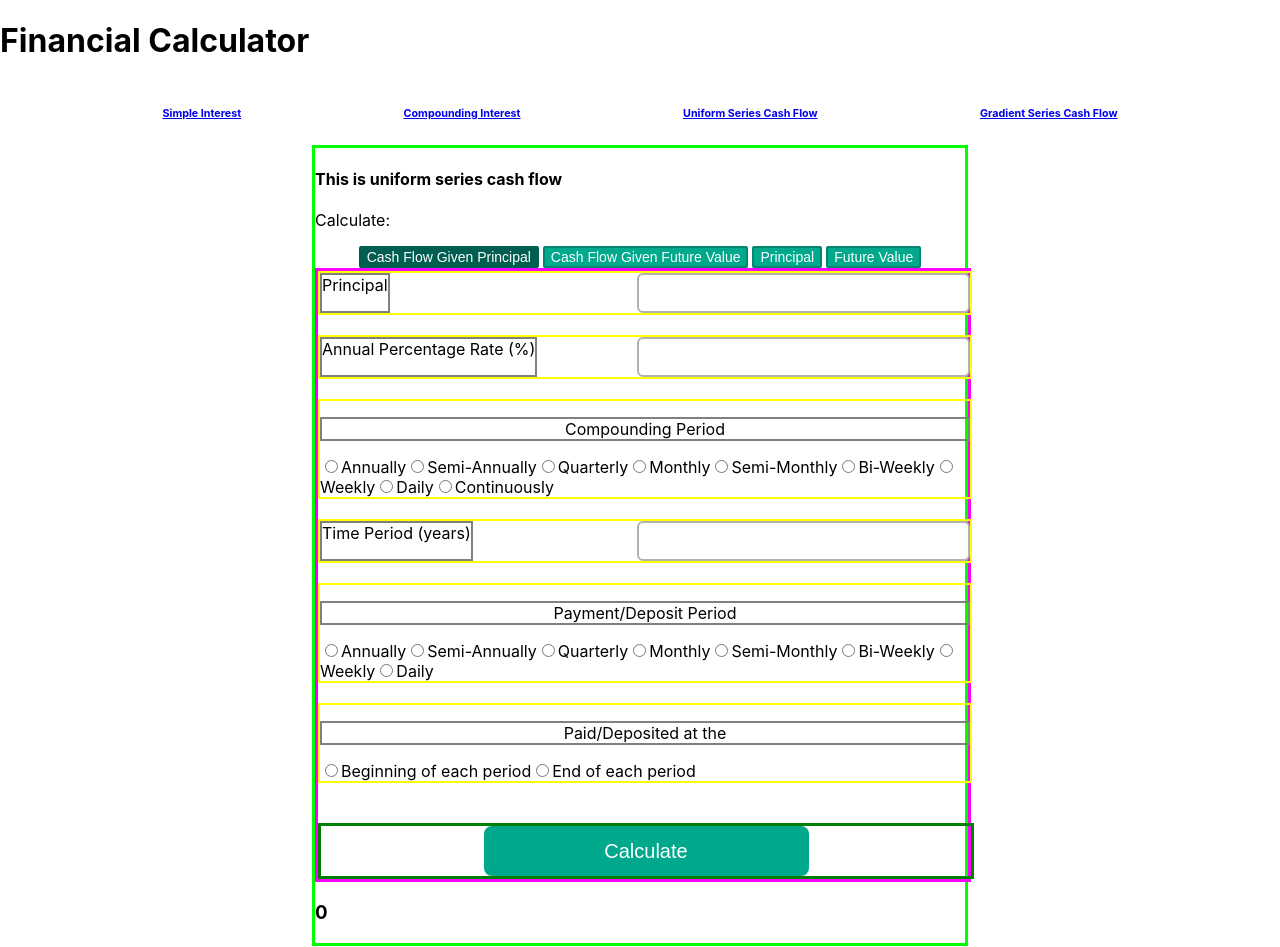
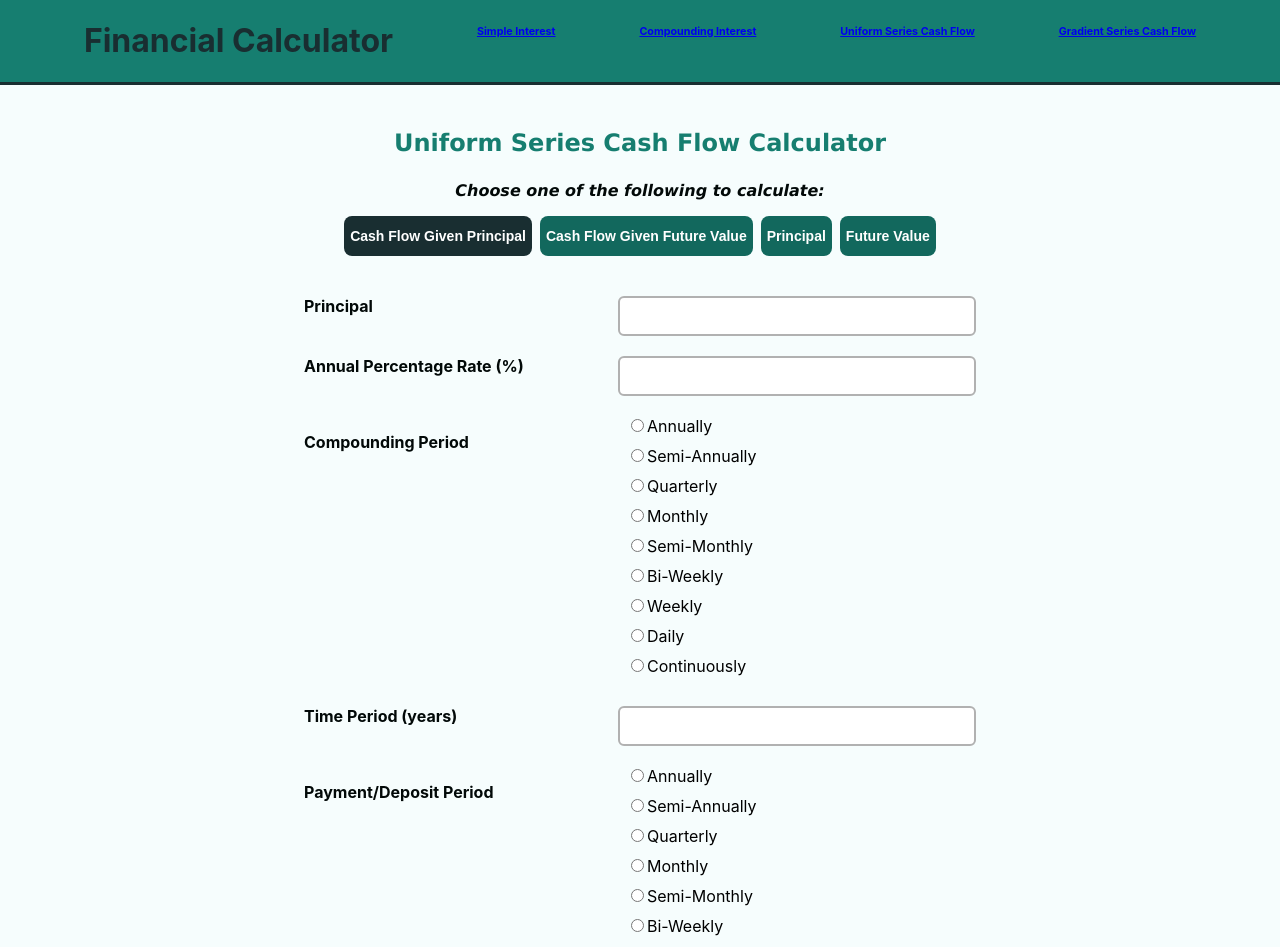
Before and after one commit to eddie-an/Financial-Calculator, a React (Create React App) app: page /uniform-series-cash-flow in a window 1280 px wide. Shown: the top 947 px of the page. Built offline with nearby package versions, Linux system fonts and the light colour scheme.

Commit message:
picked a color theme. Created components for radio buttons

```diff
--- a/src/App.js
+++ b/src/App.js
@@ -6,15 +6,33 @@ import UniformSeriesCashFlow from "./components/UniformSeriesCashFlow";
 import GradientSeriesCashFlow from "./components/GradientSeriesCashFlow";
 import Layout from "./components/Layout";
 
+/**
+ * This method is used to return a component for an individual radio input button
+ * This shortens the JSX code and removes repetitive code for radio input button
+ * @param {String} labelTitle The text to be displayed on the radio input button label
+ * @param {String} id         The id to be used for each radio button. Id is used to identify each button for CSS styling
+ * @param {String} name       The name which is used to group each radio button together
+ * @param {Function} onClick  The function to call when the radio input button is clicked
+ */
+function RadioButton({ labelTitle, id, name, onClick }) {
+
+  return (
+      <div className="input-radio-option">
+          <input type="radio" id={id} name={name} onClick={onClick} required></input>
+          <label htmlFor={id}>{labelTitle}</label>
+      </div>
+  );
+}
+
 function App() {
   return (
     <BrowserRouter>
       <Routes>
         <Route path="/" element={<Layout/>}>
             <Route path="/simple-interest" element={<SimpleInterest/>}/>
-            <Route path="/compounding-interest" element={<CompoundingInterest/>}/>
-            <Route path="/uniform-series-cash-flow" element={<UniformSeriesCashFlow/>}/>
-            <Route path="/gradient-series-cash-flow" element={<GradientSeriesCashFlow/>}/>
+            <Route path="/compounding-interest" element={<CompoundingInterest RadioButton={RadioButton}/>}/>
+            <Route path="/uniform-series-cash-flow" element={<UniformSeriesCashFlow RadioButton={RadioButton}/>}/>
+            <Route path="/gradient-series-cash-flow" element={<GradientSeriesCashFlow RadioButton={RadioButton}/>}/>
         </Route>
       </Routes>
     </BrowserRouter>
--- a/src/components/CompoundingInterest.js
+++ b/src/components/CompoundingInterest.js
@@ -1,6 +1,6 @@
 import { useState } from "react";
 
-function CompoundingInterest() {
+function CompoundingInterest({ RadioButton }) {
     const [ interestRate, setInterestRate ] = useState(0);
     const [ timePeriod, setTimePeriod ] = useState(0);
     const [ principal, setPrincipal ] = useState(0);
@@ -156,9 +156,10 @@ function CompoundingInterest() {
 
     return (
         <>
-            <h4>This is compounding interest</h4>
-
-            <p>Calculate: </p>
+            <div className="title-container">
+                <p className="title">Compounding Interest Calculator</p>
+                <p className="mode-prompt">Choose one of the following to calculate:</p>
+            </div>
             <div className="mode-button-container">
                 <button className="mode-buttons" id="principal-mode-button" onClick={()=>switchMode("principal")}>Principal</button>
                 <button className="mode-buttons" id="interest-rate-mode-button" onClick={()=>switchMode("interestRate")}>Annual Percentage Rate</button>
@@ -166,7 +167,7 @@ function CompoundingInterest() {
                 <button className="mode-buttons active-mode" id="future-value-mode-button" onClick={()=>switchMode("futureValue")}>Future Value</button>
             </div>
 
-            <div className="form">
+            <div className="form-container">
                 <form onSubmit={ (e) => handleSubmit(e) }>
                     <div className="input-container" id="principal-container">
                         <label htmlFor="principal-field" className="input-labels" id="principal-label">Principal</label>
@@ -178,24 +179,17 @@ function CompoundingInterest() {
                     </div>
                     <div className="input-container" id="compounding-period-container">
                         <p className="input-labels" id="compounding-period-label">Compounding Period</p>
-                        <input type="radio" id="compounding-annually" name="compounding-period" onClick={()=> setCompoundingPeriod("annually")} required></input>
-                        <label htmlFor="compounding-annually">Annually</label>
-                        <input type="radio" id="compounding-semi-annually" name="compounding-period" onClick={()=> setCompoundingPeriod("semi-annually")} required></input>
-                        <label htmlFor="compounding-semi-annually">Semi-Annually</label>
-                        <input type="radio" id="compounding-quarterly" name="compounding-period" onClick={()=> setCompoundingPeriod("quarterly")} required></input>
-                        <label htmlFor="compounding-quarterly">Quarterly</label>
-                        <input type="radio" id="compounding-monthly" name="compounding-period" onClick={()=> setCompoundingPeriod("monthly")} required></input>
-                        <label htmlFor="compounding-monthly">Monthly</label>
-                        <input type="radio" id="compounding-semi-monthly" name="compounding-period" onClick={()=> setCompoundingPeriod("semi-monthly")} required></input>
-                        <label htmlFor="compounding-semi-monthly">Semi-Monthly</label>
-                        <input type="radio" id="compounding-bi-weekly" name="compounding-period" onClick={()=> setCompoundingPeriod("bi-weekly")} required></input>
-                        <label htmlFor="compounding-bi-weekly">Bi-Weekly</label>
-                        <input type="radio" id="compounding-weekly" name="compounding-period" onClick={()=> setCompoundingPeriod("weekly")} required></input>
-                        <label htmlFor="compounding-weekly">Weekly</label>
-                        <input type="radio" id="compounding-daily" name="compounding-period" onClick={()=> setCompoundingPeriod("daily")} required></input>
-                        <label htmlFor="compounding-daily">Daily</label>
-                        <input type="radio" id="compounding-continuously" name="compounding-period" onClick={()=> setCompoundingPeriod("continuously")} required></input>
-                        <label htmlFor="compounding-continuously">Continuously</label>
+                        <div className="input-radios">
+                            <RadioButton labelTitle="Annually" id="compounding-annually" name="compounding-period" onClick={()=> setCompoundingPeriod("annually")}/>
+                            <RadioButton labelTitle="Semi-Annually" id="compounding-semi-annually" name="compounding-period" onClick={()=> setCompoundingPeriod("semi-annually")}/>
+                            <RadioButton labelTitle="Quarterly" id="compounding-quarterly" name="compounding-period" onClick={()=> setCompoundingPeriod("quarterly")}/>
+                            <RadioButton labelTitle="Monthly" id="compounding-monthly" name="compounding-period" onClick={()=> setCompoundingPeriod("monthly")}/>
+                            <RadioButton labelTitle="Semi-Monthly" id="compounding-semi-monthly" name="compounding-period" onClick={()=> setCompoundingPeriod("semi-monthly")}/>
+                            <RadioButton labelTitle="Bi-Weekly" id="compounding-bi-weekly" name="compounding-period" onClick={()=> setCompoundingPeriod("bi-weekly")}/>
+                            <RadioButton labelTitle="Weekly" id="compounding-weekly" name="compounding-period" onClick={()=> setCompoundingPeriod("weekly")}/>
+                            <RadioButton labelTitle="Daily" id="compounding-daily" name="compounding-period" onClick={()=> setCompoundingPeriod("daily")}/>
+                            <RadioButton labelTitle="Continuously" id="compounding-continuously" name="compounding-period" onClick={()=> setCompoundingPeriod("continuously")}/>
+                        </div>
                     </div>
                     <div className="input-container" id="time-period-container">
                         <label htmlFor="time-period-field" className="input-labels" id="time-period-label">Time Period (years)</label>
@@ -211,7 +205,7 @@ function CompoundingInterest() {
                 </form>
             </div>
 
-            <div className="answer">
+            <div className="answer-container">
                 <h3>{answer}</h3>
             </div>
         </>
--- a/src/components/GradientSeriesCashFlow.js
+++ b/src/components/GradientSeriesCashFlow.js
@@ -1,4 +1,4 @@
-function GradientSeriesCashFlow() {
+function GradientSeriesCashFlow({ RadioButton }) {
     return (
         <>
             <h4>This is gradient series cash flow</h4>
--- a/src/components/Layout.js
+++ b/src/components/Layout.js
@@ -4,9 +4,9 @@ import { NavLink } from "react-router-dom";
 function Layout() {
     return (
         <>
-            <h1>Financial Calculator</h1>
             <div className="navigation-bar">
-                <NavLink to="/simple-interest">
+                <h1 className="navigation-title">Financial Calculator</h1>
+                <NavLink to="/simple-interest" className="navigation-button">
                     <h6>Simple Interest</h6>
                 </NavLink>
                 <NavLink to="/compounding-interest">
@@ -17,7 +17,7 @@ function Layout() {
                 </NavLink>
                 <NavLink to="/gradient-series-cash-flow">
                     <h6>Gradient Series Cash Flow</h6>
-            </NavLink>
+                </NavLink>
             </div>
 
             <div className="wrapper">
--- a/src/components/SimpleInterest.js
+++ b/src/components/SimpleInterest.js
@@ -122,18 +122,18 @@ function SimpleInterest() {
 
     return (
         <>
-            <h4>This is simple interest</h4>
-
-            <p>Calculate: </p>
+            <div className="title-container">
+                <p className="title">Simple Interest Calculator</p>
+                <p className="mode-prompt">Choose one of the following to calculate:</p>
+            </div>
             <div className="mode-button-container">
                 <button className="mode-buttons" id="principal-mode-button" onClick={()=>switchMode("principal")}>Principal</button>
                 <button className="mode-buttons" id="interest-rate-mode-button" onClick={()=>switchMode("interestRate")}>Interest Rate</button>
                 <button className="mode-buttons" id="time-period-mode-button" onClick={()=>switchMode("timePeriod")}>Time Period</button>
                 <button className="mode-buttons active-mode" id="future-value-mode-button" onClick={()=>switchMode("futureValue")}>Future Value</button>
             </div>
-            <div className="form">
+            <div className="form-container">
             <form onSubmit={ (e) => handleSubmit(e) }>
-                <br/>
                 <div className="input-container" id="principal-container">
                     <label htmlFor="principal-field" className="input-labels" id="principal-label">Principal</label>
                     <input type="number" className="input-fields" id="principal-field" onChange={handlePrincipal} min='0' step="0.01" required/>
@@ -156,7 +156,7 @@ function SimpleInterest() {
             </form>
             </div>
 
-            <div className="answer">
+            <div className="answer-container">
                 <h3>{answer}</h3>
             </div>
 
--- a/src/components/UniformSeriesCashFlow.js
+++ b/src/components/UniformSeriesCashFlow.js
@@ -1,6 +1,6 @@
 import { useState } from "react";
 
-function UniformSeriesCashFlow() {
+function UniformSeriesCashFlow({ RadioButton }) {
     const [ interestRate, setInterestRate ] = useState(0);
     const [ timePeriod, setTimePeriod ] = useState(0);
     const [ principal, setPrincipal ] = useState(0);
@@ -213,16 +213,17 @@ function UniformSeriesCashFlow() {
 
     return (
         <>
-            <h4>This is uniform series cash flow</h4>
-
-            <p>Calculate: </p>
+            <div className="title-container">
+                <p className="title">Uniform Series Cash Flow Calculator</p>
+                <p className="mode-prompt">Choose one of the following to calculate:</p>
+            </div>
             <div className="mode-button-container">
                 <button className="mode-buttons active-mode" id="cash-flow-given-principal-mode-button" onClick={()=>switchMode("cashFlowGivenPrincipal")}>Cash Flow Given Principal</button>
                 <button className="mode-buttons" id="cash-flow-given-future-value-mode-button" onClick={()=>switchMode("cashFlowGivenFutureValue")}>Cash Flow Given Future Value</button>
                 <button className="mode-buttons" id="principal-mode-button" onClick={()=>switchMode("principal")}>Principal</button>
                 <button className="mode-buttons" id="future-value-mode-button" onClick={()=>switchMode("futureValue")}>Future Value</button>
             </div>
-            <div className="form">
+            <div className="form-container">
             <form onSubmit={ (e) => handleSubmit(e) }>
                 <div className="input-container" id="principal-container">
                     <label htmlFor="principal-field" className="input-labels" id="principal-label">Principal</label>
@@ -234,24 +235,17 @@ function UniformSeriesCashFlow() {
                 </div>
                 <div className="input-container" id="compounding-period-container">
                     <p className="input-labels" id="compounding-period-label">Compounding Period</p>
-                    <input type="radio" id="compounding-annually" name="compounding-period" onClick={()=> setCompoundingPeriod("annually")} required></input>
-                    <label htmlFor="compounding-annually">Annually</label>
-                    <input type="radio" id="compounding-semi-annually" name="compounding-period" onClick={()=> setCompoundingPeriod("semi-annually")} required></input>
-                    <label htmlFor="compounding-semi-annually">Semi-Annually</label>
-                    <input type="radio" id="compounding-quarterly" name="compounding-period" onClick={()=> setCompoundingPeriod("quarterly")} required></input>
-                    <label htmlFor="compounding-quarterly">Quarterly</label>
-                    <input type="radio" id="compounding-monthly" name="compounding-period" onClick={()=> setCompoundingPeriod("monthly")} required></input>
-                    <label htmlFor="compounding-monthly">Monthly</label>
-                    <input type="radio" id="compounding-semi-monthly" name="compounding-period" onClick={()=> setCompoundingPeriod("semi-monthly")} required></input>
-                    <label htmlFor="compounding-semi-monthly">Semi-Monthly</label>
-                    <input type="radio" id="compounding-bi-weekly" name="compounding-period" onClick={()=> setCompoundingPeriod("bi-weekly")} required></input>
-                    <label htmlFor="compounding-bi-weekly">Bi-Weekly</label>
-                    <input type="radio" id="compounding-weekly" name="compounding-period" onClick={()=> setCompoundingPeriod("weekly")} required></input>
-                    <label htmlFor="compounding-weekly">Weekly</label>
-                    <input type="radio" id="compounding-daily" name="compounding-period" onClick={()=> setCompoundingPeriod("daily")} required></input>
-                    <label htmlFor="compounding-daily">Daily</label>
-                    <input type="radio" id="compounding-continuously" name="compounding-period" onClick={()=> setCompoundingPeriod("continuously")} required></input>
-                    <label htmlFor="compounding-continuously">Continuously</label>
+                    <div className="input-radios">
+                        <RadioButton labelTitle="Annually" id="compounding-annually" name="compounding-period" onClick={()=> setCompoundingPeriod("annually")}/>
+                        <RadioButton labelTitle="Semi-Annually" id="compounding-semi-annually" name="compounding-period" onClick={()=> setCompoundingPeriod("semi-annually")}/>
+                        <RadioButton labelTitle="Quarterly" id="compounding-quarterly" name="compounding-period" onClick={()=> setCompoundingPeriod("quarterly")}/>
+                        <RadioButton labelTitle="Monthly" id="compounding-monthly" name="compounding-period" onClick={()=> setCompoundingPeriod("monthly")}/>
+                        <RadioButton labelTitle="Semi-Monthly" id="compounding-semi-monthly" name="compounding-period" onClick={()=> setCompoundingPeriod("semi-monthly")}/>
+                        <RadioButton labelTitle="Bi-Weekly" id="compounding-bi-weekly" name="compounding-period" onClick={()=> setCompoundingPeriod("bi-weekly")}/>
+                        <RadioButton labelTitle="Weekly" id="compounding-weekly" name="compounding-period" onClick={()=> setCompoundingPeriod("weekly")}/>
+                        <RadioButton labelTitle="Daily" id="compounding-daily" name="compounding-period" onClick={()=> setCompoundingPeriod("daily")}/>
+                        <RadioButton labelTitle="Continuously" id="compounding-continuously" name="compounding-period" onClick={()=> setCompoundingPeriod("continuously")}/>
+                    </div>
                 </div>
                 <div className="input-container" id="time-period-container">
                     <label htmlFor="time-period-field" className="input-labels" id="time-period-label">Time Period (years)</label>
@@ -263,29 +257,23 @@ function UniformSeriesCashFlow() {
                 </div>
                 <div className="input-container" id="payment-period-container">
                     <p className="input-labels" id="payment-period-label">Payment/Deposit Period</p>
-                    <input type="radio" id="paid-annually" name="payment-period" onClick={()=> setPaymentPeriod("annually")} required></input>
-                    <label htmlFor="paid-annually">Annually</label>
-                    <input type="radio" id="paid-semi-annually" name="payment-period" onClick={()=> setPaymentPeriod("semi-annually")} required></input>
-                    <label htmlFor="paid-semi-annually">Semi-Annually</label>
-                    <input type="radio" id="paid-quarterly" name="payment-period" onClick={()=> setPaymentPeriod("quarterly")} required></input>
-                    <label htmlFor="paid-quarterly">Quarterly</label>
-                    <input type="radio" id="paid-monthly" name="payment-period" onClick={()=> setPaymentPeriod("monthly")} required></input>
-                    <label htmlFor="paid-monthly">Monthly</label>
-                    <input type="radio" id="paid-semi-monthly" name="payment-period" onClick={()=> setPaymentPeriod("semi-monthly")} required></input>
-                    <label htmlFor="paid-semi-monthly">Semi-Monthly</label>
-                    <input type="radio" id="paid-bi-weekly" name="payment-period" onClick={()=> setPaymentPeriod("bi-weekly")} required></input>
-                    <label htmlFor="paid-bi-weekly">Bi-Weekly</label>
-                    <input type="radio" id="paid-weekly" name="payment-period" onClick={()=> setPaymentPeriod("weekly")} required></input>
-                    <label htmlFor="paid-weekly">Weekly</label>
-                    <input type="radio" id="paid-daily" name="payment-period" onClick={()=> setPaymentPeriod("daily")} required></input>
-                    <label htmlFor="paid-daily">Daily</label>
+                    <div className="input-radios">
+                        <RadioButton labelTitle="Annually" id="paid-annually" name="payment-period" onClick={()=> setPaymentPeriod("annually")}/>
+                        <RadioButton labelTitle="Semi-Annually" id="paid-semi-annually" name="payment-period" onClick={()=> setPaymentPeriod("semi-annually")}/>
+                        <RadioButton labelTitle="Quarterly" id="paid-quarterly" name="payment-period" onClick={()=> setPaymentPeriod("quarterly")}/>
+                        <RadioButton labelTitle="Monthly" id="paid-monthly" name="payment-period" onClick={()=> setPaymentPeriod("monthly")}/>
+                        <RadioButton labelTitle="Semi-Monthly" id="paid-semi-monthly" name="payment-period" onClick={()=> setPaymentPeriod("semi-monthly")}/>
+                        <RadioButton labelTitle="Bi-Weekly" id="paid-bi-weekly" name="payment-period" onClick={()=> setPaymentPeriod("bi-weekly")}/>
+                        <RadioButton labelTitle="Weekly" id="paid-weekly" name="payment-period" onClick={()=> setPaymentPeriod("weekly")}/>
+                        <RadioButton labelTitle="Daily" id="paid-daily" name="payment-period" onClick={()=> setPaymentPeriod("daily")}/>
+                    </div>
                 </div>
                 <div className="input-container" id="payment-timing-container">
                     <p className="input-labels" id="payment-timing-label">Paid/Deposited at the</p>
-                    <input type="radio" id="paid-at-beginning" name="payment-timing" onClick={()=> setEndOfPeriodPay(false)} required></input>
-                    <label htmlFor="paid-at-beginning">Beginning of each period</label>
-                    <input type="radio" id="paid-at-end" name="payment-timing" onClick={()=> setEndOfPeriodPay(true)} required></input>
-                    <label htmlFor="paid-at-end">End of each period</label>
+                    <div className="input-radios">
+                        <RadioButton labelTitle="Beginning of each period" id="paid-at-beginning" name="payment-timing" onClick={()=> setEndOfPeriodPay(false)}/>
+                        <RadioButton labelTitle="End of each period" id="paid-at-end" name="payment-timing" onClick={()=> setEndOfPeriodPay(true)}/>
+                    </div>
                 </div>
                 <div className="input-container hidden" id="future-value-container">
                     <label htmlFor="future-value-field" className="input-labels" id="future-value-label">Future Value</label>
@@ -297,7 +285,7 @@ function UniformSeriesCashFlow() {
             </form>
             </div>
 
-            <div className="answer">
+            <div className="answer-container">
                 <h3>{answer}</h3>
             </div>
         </>
--- a/src/index.css
+++ b/src/index.css
@@ -5,6 +5,7 @@ body {
     sans-serif;
   -webkit-font-smoothing: antialiased;
   -moz-osx-font-smoothing: grayscale;
+  background-color: #f6fdfd;
 }
 
 code {
@@ -12,57 +13,85 @@ code {
     monospace;
 }
 
-.navigation-bar {
-  display: flex;
-  flex-direction: row;
-  justify-content: space-evenly;
-}
+
 
 .hidden {
   display: none !important;
 }
 
+
 .wrapper {
   margin-inline: auto;
-  width: 650px;
-  border: 3px solid lime;
+  width: 700px;
+  padding-top: 20px;
+}
+
+.navigation-bar {
+  display: flex;
+  flex-direction: row;
+  justify-content: space-evenly;
+  background-color: #167e70;
+  border-bottom: 3px solid #192e31;
+}
+
+.title-container {
+  text-align: center;
+}
+
+.navigation-title {
+  color: #192e31;
+}
+
+.title {
+  font-size: 24px;
+  font-weight: bold;
+  color: #167e70;
+  font-family: Verdana, Geneva, Tahoma, sans-serif;
+}
+
+.mode-prompt {
+  font-size: 16px;
+  font-weight: 600;
+  font-style: oblique;
+  color: #020908;
+  font-family: Verdana, Geneva, Tahoma, sans-serif;
 }
 
 .mode-button-container {
   width: 100%;
-  /* border: 3px solid skyblue; */
   display: flex;
   flex-direction: row;
   justify-content: center;
+  margin-bottom: 40px;
+  /* border: 2px solid lime; */
 }
 
 .mode-button-container > button {
-  background-color: #00a88c;
+  background-color: #12685d;
   color: white;
-  border: 2px solid #028670;
-  border-radius: 2px;
+  font-weight: 600;
+  border: none;
+  border-radius: 8px;
   font-size: 14px;
-  margin-left: 2px;
-  margin-right: 2px;
+  height: 40px;
+  margin-left: 4px;
+  margin-right: 4px;
 }
 
 .mode-button-container > button:hover {
   cursor: pointer;
-  background-color: #005e50;
+  background-color: #192e31;
 }
 
 .active-mode {
-  background-color: #005e50 !important;
-  border: 2px solid #005e50 !important;
+  background-color: #192e31 !important;
 }
 
-.form {
-  border: 3px solid magenta;
+.form-container {
   width: 100%;
 }
 
 .input-container {
-  border: 2px solid yellow;
   height: 40px;
   width: 100%;
   display: flex;
@@ -70,35 +99,46 @@ code {
   margin-bottom: 20px;
 }
 
+.input-radios {
+  width: 50%;
+  padding-right: 2%;
+}
+
+.input-radio-option {
+  margin-bottom: 10px;
+}
+
 #compounding-period-container {
-  display: inline-block;
   height: auto !important;
 }
 
 #payment-period-container {
-  display: inline-block;
   height: auto !important;
 }
 
 #payment-timing-container {
-  display: inline-block;
   height: auto !important;
 }
 
 .input-labels {
-  border: 2px solid grey;
-  text-align: center;
+  color: #020908;
+  display: flex;
+  align-items: start;
+  padding-left: 2%;
+  font-size: 16px;
+  font-weight: bold;
 
 }
+
 .input-fields {
   border: 2px solid #b1b1b1;
+  margin-right: 2%;
   border-radius: 6px;
   width: 50%;
 }
 
 .submit-button-container {
   margin-top: 20px;
-  border: 3px solid green;
   width: 100%;
   height: 50px;
   text-align: center;
@@ -107,7 +147,7 @@ code {
 #submit-button {
   color: white;
   border: none;
-  background-color: #00a88c;
+  background-color: #244247;
   width: 50%;
   height: 100%;
   border-radius: 8px;
```
